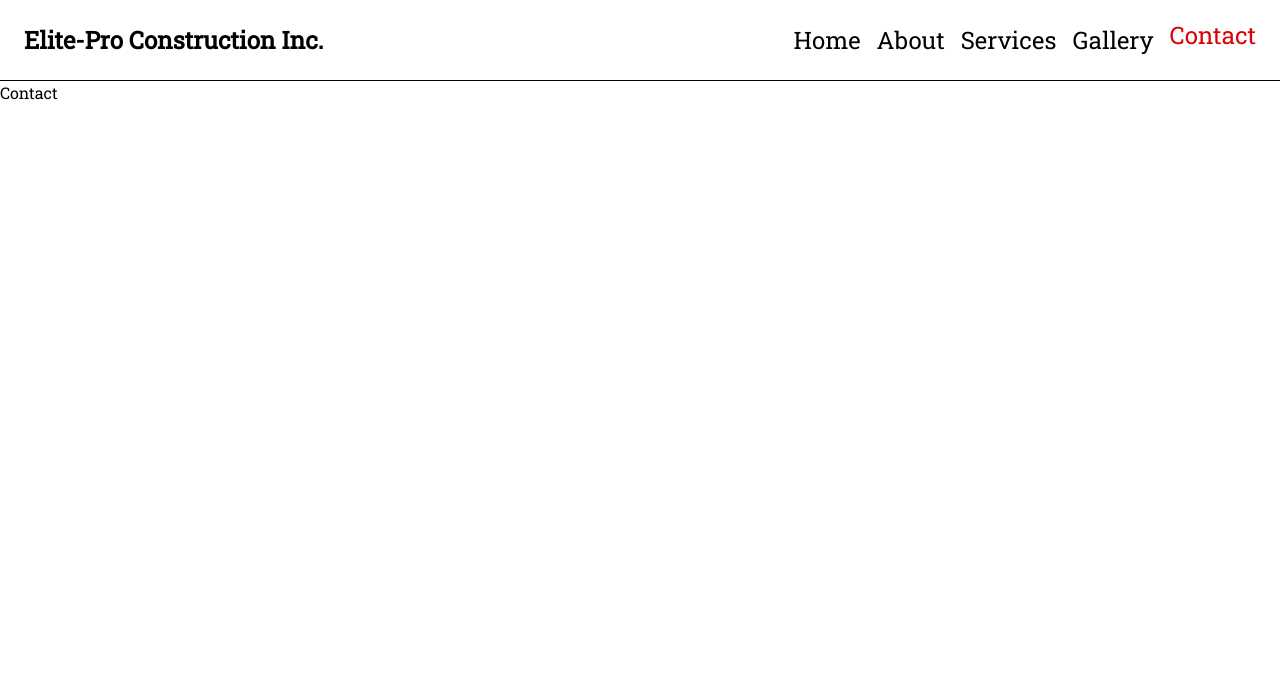
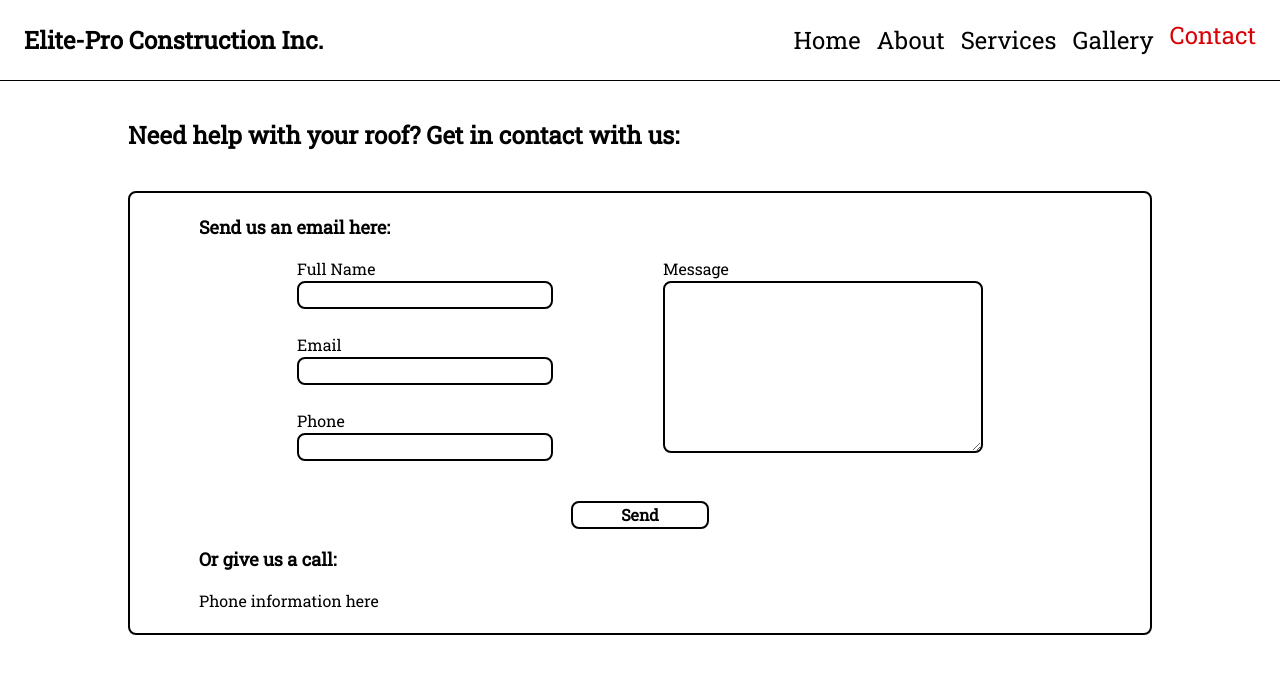
Before and after one commit to BenMoreira/elite-pro-website, a React (Vite) app: page /Contact in a window 1280 px wide. Shown: the top 674 px of the page. Built offline with nearby package versions, Linux system fonts and the light colour scheme.

Commit message:
Adds to Contact page

```diff
--- a/src/components/ServiceCard.jsx
+++ b/src/components/ServiceCard.jsx
@@ -2,7 +2,7 @@ import React from 'react'
 
 const ServiceCard = ({name, desc, image}) => {
   return (
-    <div className='w-full'>
+    <div className='w-[80%] mx-auto'>
         <div className='flex flex-row justify-between items-start gap-12'>
             <div>
                 <img src={image} alt='image' className='w-[150px]' />
--- a/src/pages/About.jsx
+++ b/src/pages/About.jsx
@@ -2,6 +2,7 @@ import React from 'react'
 
 const About = () => {
   return (
+    <div className='mx-[10%]'>
       <div className='flex flex-col justify-center items-center gap-12 mt-[3%]'>
         <div className='text-black-100 font-bold text-2xl border-b-2 border-black-100'>
           About Elite-Pro Construction Inc.
@@ -23,6 +24,7 @@ const About = () => {
           </a>
         </div>
       </div>
+    </div>
   )
 }
 
--- a/src/pages/Contact.jsx
+++ b/src/pages/Contact.jsx
@@ -2,7 +2,59 @@ import React from 'react'
 
 const Contact = () => {
   return (
-    <div>Contact</div>
+    <div className='mx-[10%] mt-[3%]'>
+      <div className='text-black-100 font-bold text-2xl pb-[5vh]'>
+        Need help with your roof? Get in contact with us:
+      </div>
+
+      <div className='flex flex-col justify-start items-start gap-4 border-2 border-black-100 rounded-lg p-5'>
+        <div className='font-bold text-black-100 text-lg mx-[5%]'>
+          Send us an email here:
+        </div>
+
+        <div className='w-full'>
+          <form className='mx-[15%] flex flex-col'>
+            <div className='flex flex-row justify-between items-start'>
+              <div className='flex flex-col justify-center items-start gap-6'>
+                <div className='flex flex-col'>
+                  <label>Full Name</label>
+                  <input type='text' name='name' className='border-2 border-black-100 rounded-lg px-5 font-normal w-[20vw]' />
+                </div>
+
+                <div className='flex flex-col'>
+                  <label>Email</label>
+                  <input type='email' name='email' className='border-2 border-black-100 rounded-lg px-5 font-normal w-[20vw]' />
+                </div>
+
+                <div className='flex flex-col'>
+                  <label>Phone</label>
+                  <input type='text' name='phone' className='border-2 border-black-100 rounded-lg px-5 font-normal w-[20vw]' />
+                </div>
+              </div>
+
+              <div className='flex flex-col'>
+                <label>Message</label>
+                <textarea name='message' rows={7} className='border-2 border-black-100 rounded-lg px-5 font-normal w-[25vw]' />
+              </div>
+            </div>
+
+            <input
+              type='submit'
+              value='Send'
+              className='text-black-100 font-bold cursor-pointer mt-[5vh] mx-[40%] border-2 border-black-100 rounded-lg hover:text-red-100 hover:border-red-100'
+            />
+          </form>
+        </div>
+
+        <div className='font-bold text-black-100 text-lg mx-[5%]'>
+          Or give us a call:
+        </div>
+
+        <div className='mx-[5%]'>
+          Phone information here
+        </div>
+      </div>
+    </div>
   )
 }
 
--- a/src/pages/Services.jsx
+++ b/src/pages/Services.jsx
@@ -4,7 +4,7 @@ import reactPic from '../assets/react.svg'
 
 const Services = () => {
   return (
-    <div className='mx-[20%]'>
+    <div className='mx-[10%]'>
       <div className='flex flex-col justify-center items-start gap-12 mt-[3%]'>
         <div className='text-black-100 font-bold text-2xl border-b-2 border-black-100'>
           Services We Provide
```
Lines whose indentation alone changed are shown as unchanged.
